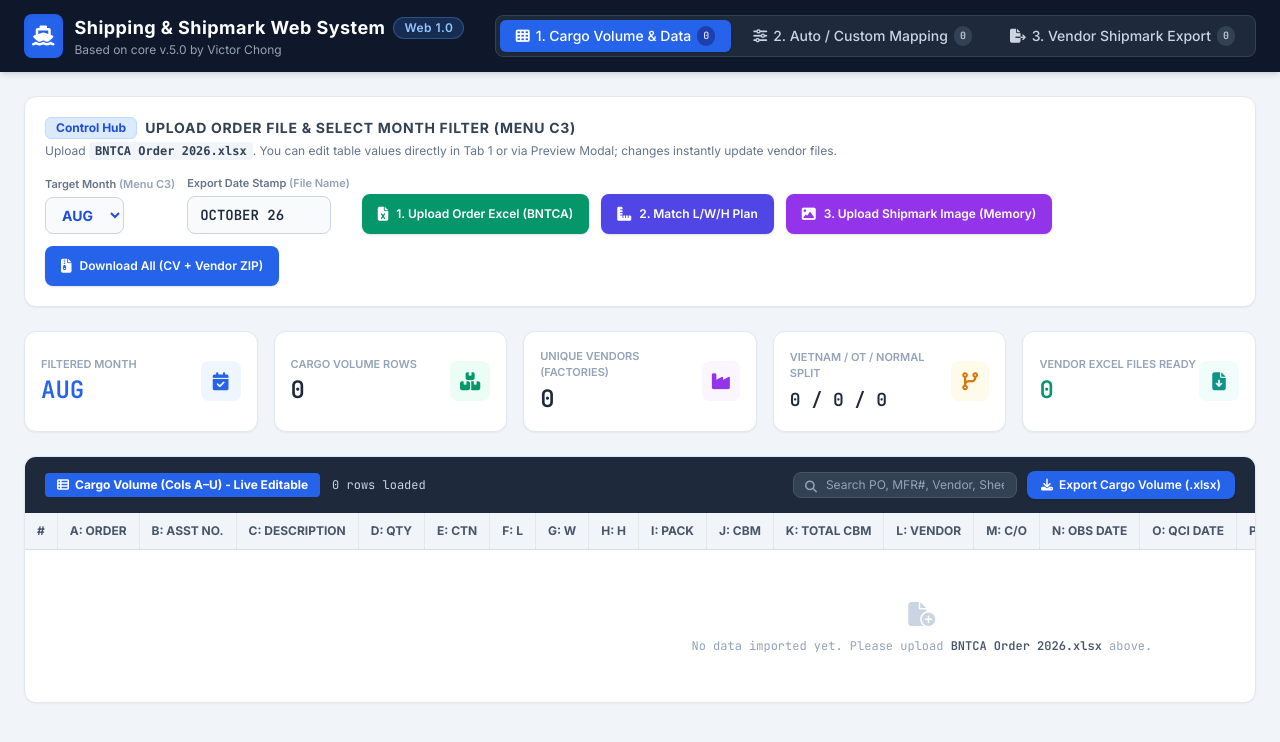
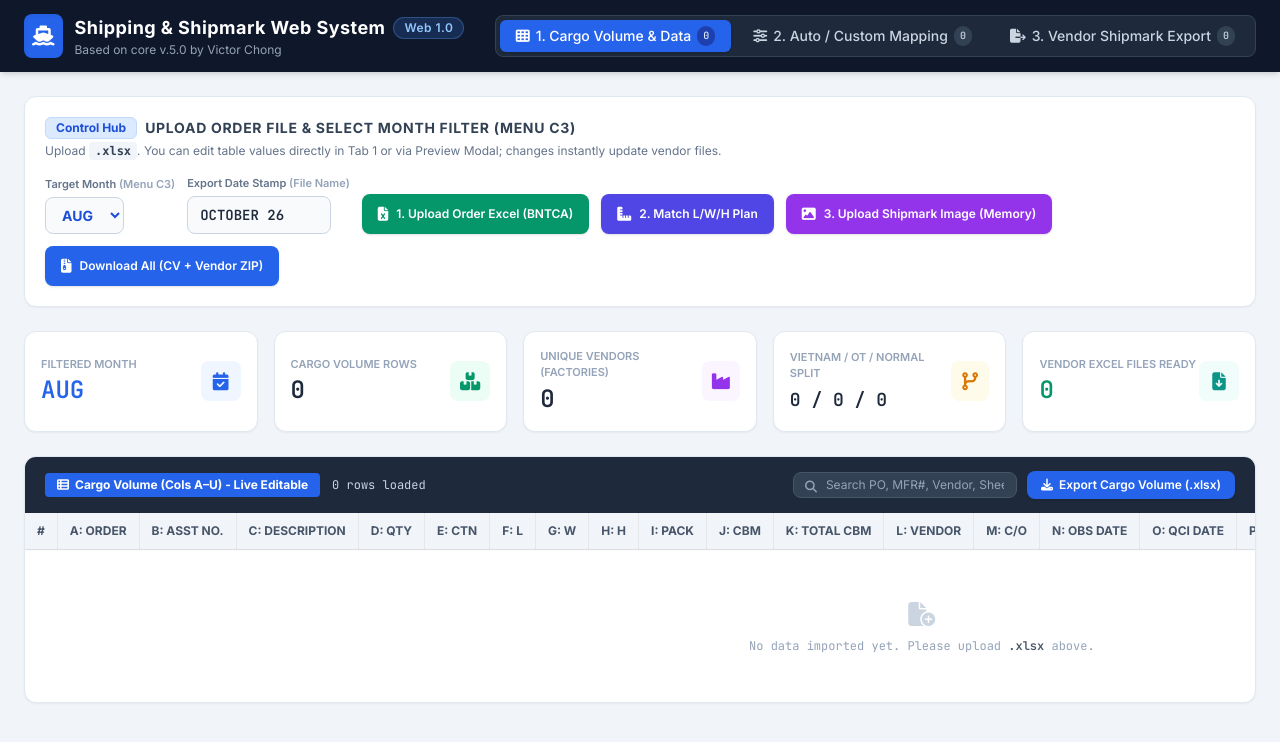
Before and after one commit to blpvictorc/irene.shipmark, a plain HTML site: page index.html in a window 1280 px wide. Drawn offline with nearby package versions, Linux system fonts and the light colour scheme.

Commit message:
Update index.html

```diff
--- a/index.html
+++ b/index.html
@@ -106,7 +106,7 @@
                         </h2>
                     </div>
                     <p class="text-xs text-slate-500">
-                        Upload <code class="bg-slate-100 px-1.5 py-0.5 rounded text-slate-700 font-semibold">BNTCA Order 2026.xlsx</code>. You can edit table values directly in Tab 1 or via Preview Modal; changes instantly update vendor files.
+                        Upload <code class="bg-slate-100 px-1.5 py-0.5 rounded text-slate-700 font-semibold">.xlsx</code>. You can edit table values directly in Tab 1 or via Preview Modal; changes instantly update vendor files.
                     </p>
                 </div>
 
@@ -315,7 +315,7 @@
                             <tr>
                                 <td colspan="22" class="py-12 text-center text-slate-400">
                                     <i class="fa-solid fa-file-circle-plus text-2xl mb-2 block text-slate-300"></i>
-                                    No data imported yet. Please upload <strong class="text-slate-600">BNTCA Order 2026.xlsx</strong> above.
+                                    No data imported yet. Please upload <strong class="text-slate-600">.xlsx</strong> above.
                                 </td>
                             </tr>
                         </tbody>
@@ -334,7 +334,7 @@
                             <h2 class="text-base font-bold text-slate-800">Worksheet Column Mapping Matrix (Auto-Detect &amp; Manual Override)</h2>
                         </div>
                         <p class="text-xs text-slate-500 mt-1">
-                            Each worksheet in <code class="bg-slate-100 px-1 rounded">BNTCA Order 2026</code> can have different column positions. System automatically scans Row 3 headers, and you can fine-tune any column letter below.
+                            Each worksheet in <code class="bg-slate-100 px-1 rounded">BNTCA Order</code> can have different column positions. System automatically scans Row 3 headers, and you can fine-tune any column letter below.
                         </p>
                     </div>
 
@@ -1459,7 +1459,7 @@
         }
 
         async function downloadAllOutputsAsZip() {
-            if (globalCargoVolumeRows.length === 0) return showToast('No Data', 'Please upload BNTCA Order 2026.xlsx first.', 'warning');
+            if (globalCargoVolumeRows.length === 0) return showToast('No Data', 'Please upload BNTCA Order.xlsx first.', 'warning');
             const zip = new JSZip();
             const monthStr = document.getElementById('menu-c3').value;
 
```
